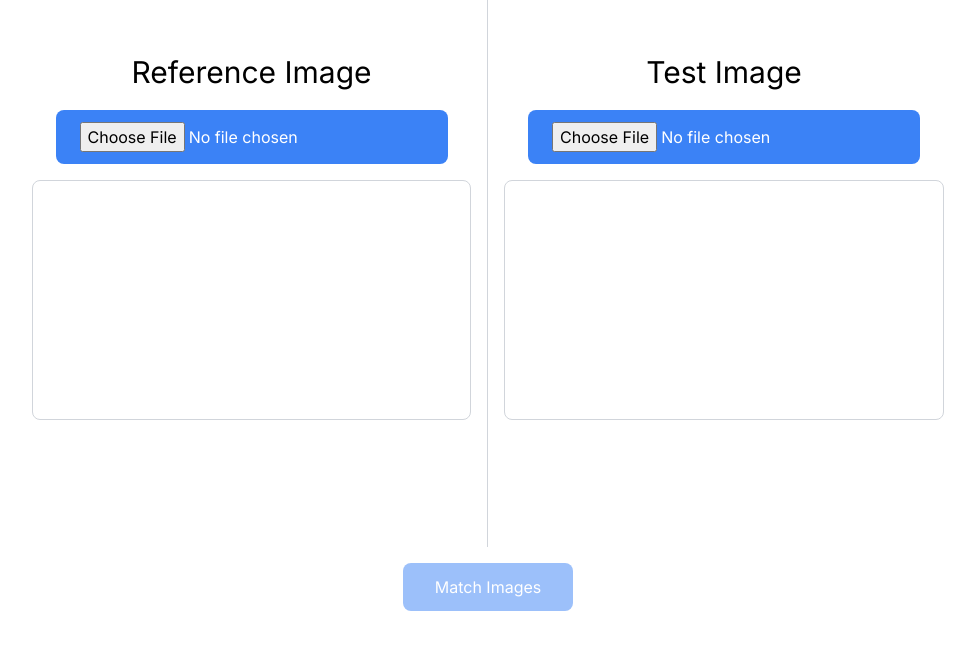
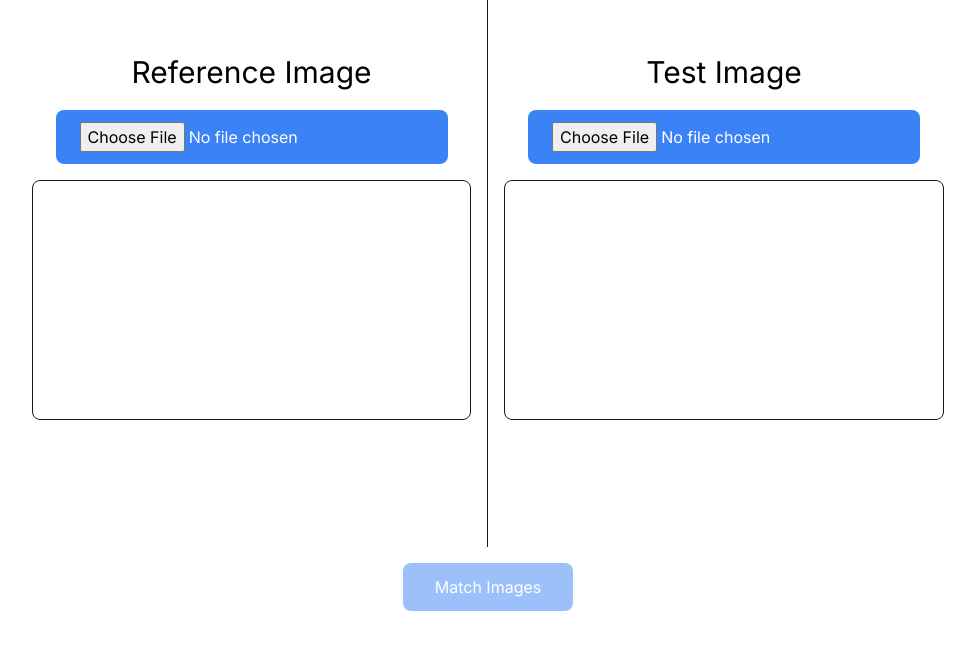
Before and after one commit to montyz69/Match-Images, a Next.js app: page / in a window 1280 px wide. Shown: the part 133-782 px from the top of the page, without its empty margins (152-1127 px from the left). Built offline with nearby package versions, Linux system fonts and the light colour scheme.

Commit message:
fixed bugs

```diff
--- a/app/page.tsx
+++ b/app/page.tsx
@@ -66,7 +66,7 @@ const ImageMatchPage: React.FC = () => {
   return (
     <div className="flex flex-col h-screen overflow-auto p-4 sm:p-10 mx-4 sm:mx-32">
       <div className="flex flex-col sm:flex-row flex-1">
-        <div className="flex flex-col items-center justify-center sm:w-1/2 p-4 border-b sm:border-b-0 sm:border-r border-gray-300">
+        <div className="flex border-gray-900 flex-col items-center justify-center sm:w-1/2 p-4 border-b sm:border-b-0 sm:border-r border-gray-300">
           <h3 className='text-2xl sm:text-3xl m-5'>Reference Image</h3>
           <input
             ref={leftImageInputRef}
@@ -75,7 +75,7 @@ const ImageMatchPage: React.FC = () => {
             onChange={handleLeftImageChange}
             className="mb-4 px-4 py-3 sm:px-6 bg-blue-500 text-white rounded-lg cursor-pointer text-sm sm:text-base"
           />
-          <div className="w-full h-full max-h-[30vh] flex items-center justify-center border border-gray-300 overflow-auto rounded-lg bg-white">
+          <div className="w-full border-gray-900 h-full max-h-[30vh] flex items-center justify-center border border-gray-300 overflow-auto rounded-lg bg-white">
             {leftImage && (
               <img src={URL.createObjectURL(leftImage)} alt="Left Image Preview" className="object-contain w-full h-full" />
             )}
@@ -90,7 +90,7 @@ const ImageMatchPage: React.FC = () => {
             onChange={handleRightImageChange}
             className="mb-4 px-4 py-3 sm:px-6 bg-blue-500 text-white rounded-lg cursor-pointer text-sm sm:text-base"
           />
-          <div className="w-full h-full max-h-[30vh] flex items-center justify-center border border-gray-300 overflow-auto rounded-lg bg-white">
+          <div className="w-full border-gray-900 h-full max-h-[30vh] flex items-center justify-center border border-gray-300 overflow-auto rounded-lg bg-white">
             {rightImage && (
               <img src={URL.createObjectURL(rightImage)} alt="Right Image Preview" className="object-contain w-full h-full" />
             )}
```
